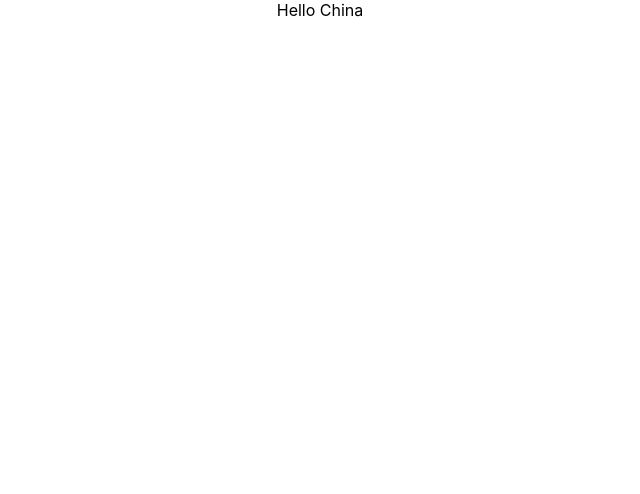
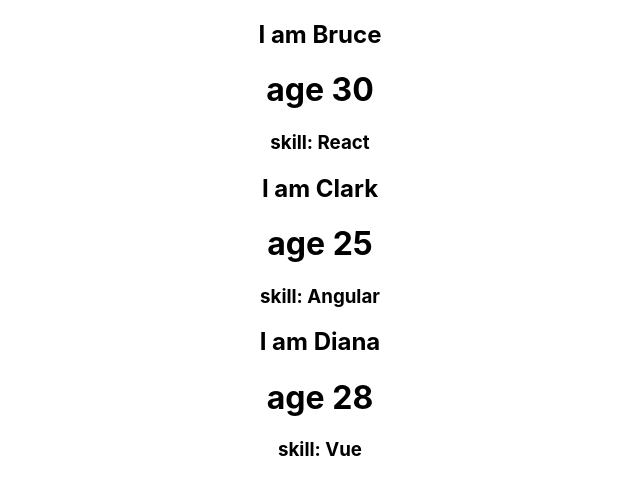
Before and after one commit to china555/Learning-React, a React (Create React App) app in the folder event-handling/: page / in a window 1280 px wide. Shown: the top 494 px of the page, without its empty margins (320-960 px from the left). Built offline with nearby package versions, Linux system fonts and the light colour scheme.

Commit message:
List Rendering

```diff
--- a/event-handling/src/App.js
+++ b/event-handling/src/App.js
@@ -6,10 +6,12 @@
 import EventBind from "./components/EventBind";
 import { ParentComponent } from "./components/ParentComponent";
 import { UserGreeting } from "./components/UserGreeting";
+import { NameList } from "./components/NameList";
 function App() {
   return (
     <div className="App">
-      <UserGreeting />
+      <NameList />
+      {/* <UserGreeting /> */}
       {/* <ParentComponent /> */}
       {/* <EventBind /> */}
       {/* <Message />
--- /dev/null
+++ b/event-handling/src/components/NameList.jsx
@@ -0,0 +1,12 @@
+import Person from "./Person";
+export const NameList = (props) => {
+  const persons = [
+    { id: 1, name: "Bruce", age: 30, skill: "React" },
+    { id: 2, name: "Clark", age: 25, skill: "Angular" },
+    { id: 3, name: "Diana", age: 28, skill: "Vue" },
+  ];
+  const personList = persons.map((person) => {
+    return <Person person={person} />;
+  });
+  return <div>{personList}</div>;
+};
--- /dev/null
+++ b/event-handling/src/components/Person.jsx
@@ -0,0 +1,11 @@
+function Person({ person }) {
+  return (
+    <div>
+      <h2>I am {person.name}</h2>
+      <h1>age {person.age}</h1>
+      <h3>skill: {person.skill}</h3>
+    </div>
+  );
+}
+
+export default Person;
```
